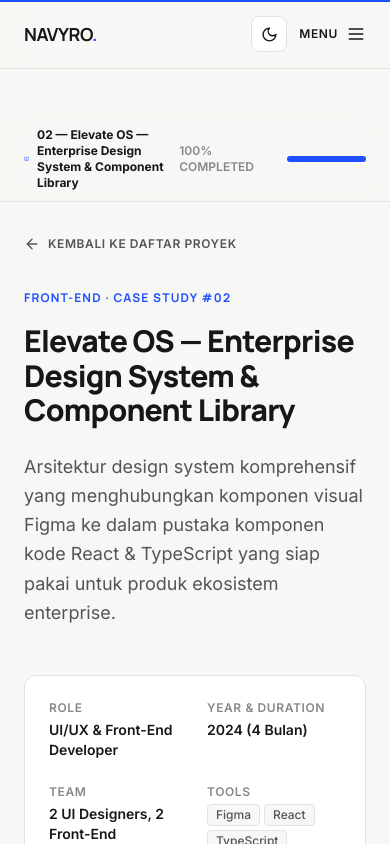
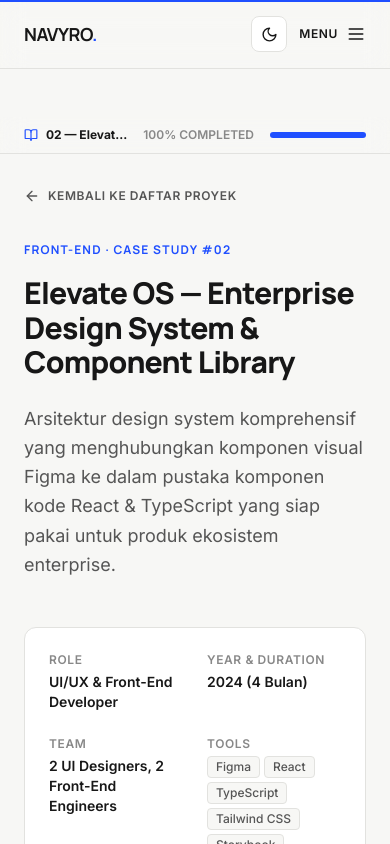
Before and after one commit to Navyro/navyro-bagaskara-portfolio, a Next.js app: page /work/elevate-design-system in a window 390 px wide. Shown: the top 844 px of the page. Built offline with nearby package versions, Linux system fonts and the light colour scheme.

Commit message:
fix(sticky-offsets): single --header-h token for navbar, progress bar, menu and sticky headings

```diff
--- a/app/globals.css
+++ b/app/globals.css
@@ -3,12 +3,27 @@
 @tailwind utilities;
 
 @layer base {
+  /* Layout metrics — single sources of truth for sticky offsets.
+     --header-h must equal the rendered height of <header>; the header pins its own
+     height to this token so the two can never drift apart. */
+  :root {
+    --header-h: 69px;
+    --sticky-gap: 24px;
+  }
+
+  @media (min-width: 1024px) {
+    :root {
+      --header-h: 77px;
+    }
+  }
+
   /* Light Theme Tokens */
   :root {
     --background: #F7F7F5;
     --surface: #FFFFFF;
     --text-primary: #171717;
     --text-secondary: #555555;
+    /* Informative tertiary text: >= 4.5:1 on both --background and --surface. */
     --text-muted: #888888;
     --border: #E2E2DF;
     --accent: #1F4FFF;
--- a/components/CaseStudySection.tsx
+++ b/components/CaseStudySection.tsx
@@ -22,7 +22,7 @@ export default function CaseStudySection({
       <div className="grid grid-cols-1 gap-6 lg:grid-cols-12">
         {/* Left Column Section Title */}
         <div className="lg:col-span-4">
-          <h3 className="font-heading text-xl font-bold tracking-tight text-text-primary lg:text-2xl sticky top-24">
+          <h3 className="font-heading text-xl font-bold tracking-tight text-text-primary lg:text-2xl sticky top-[calc(var(--header-h)+var(--sticky-gap)+13px)]">
             {title}
           </h3>
         </div>
--- a/components/MobileMenu.tsx
+++ b/components/MobileMenu.tsx
@@ -4,6 +4,7 @@ import React from "react";
 import Link from "next/link";
 import { usePathname } from "next/navigation";
 import { ArrowUpRight } from "lucide-react";
+import { profileData } from "@/data/profile";
 
 interface MobileMenuProps {
   isOpen: boolean;
@@ -23,7 +24,7 @@ export default function MobileMenu({ isOpen, onClose }: MobileMenuProps) {
   ];
 
   return (
-    <div className="fixed inset-x-0 top-[61px] z-30 flex flex-col border-b border-border bg-background px-6 py-8 shadow-lg md:hidden animate-in slide-in-from-top-2">
+    <div className="fixed inset-x-0 top-[var(--header-h)] z-30 flex flex-col border-b border-border bg-background px-6 py-8 shadow-lg md:hidden animate-in slide-in-from-top-2">
       <nav className="flex flex-col gap-6">
         {links.map((link) => {
           const active =
@@ -55,10 +56,10 @@ export default function MobileMenu({ isOpen, onClose }: MobileMenuProps) {
       <div className="mt-8 pt-4">
         <p className="text-xs text-text-muted">Direct Email</p>
         <a
-          href="mailto:navyro.bagaskara@email.com"
+          href={`mailto:${profileData.email}`}
           className="text-sm font-medium text-text-primary hover:underline"
         >
-          navyro.bagaskara@email.com
+          {profileData.email}
         </a>
       </div>
     </div>
--- a/components/Navbar.tsx
+++ b/components/Navbar.tsx
@@ -27,8 +27,8 @@ export default function Navbar() {
     <>
       <ScrollProgressBar />
 
-      <header className="sticky top-0 z-40 w-full border-b border-border bg-background/90 backdrop-blur-md transition-all duration-200">
-        <div className="mx-auto flex max-w-editorial items-center justify-between px-6 py-4 lg:px-12 lg:py-5">
+      <header className="sticky top-0 z-40 h-[var(--header-h)] w-full border-b border-border bg-background/90 backdrop-blur-md transition-all duration-200">
+        <div className="mx-auto flex h-full max-w-editorial items-center justify-between px-6 lg:px-12">
           {/* Logo / Brand Name */}
           <Link
             href="/"
--- a/components/ReadingProgressBar.tsx
+++ b/components/ReadingProgressBar.tsx
@@ -28,19 +28,19 @@ export default function ReadingProgressBar({
   }, [scrollYProgress]);
 
   return (
-    <div className="sticky top-[61px] z-30 w-full border-b border-border bg-background/95 backdrop-blur-md transition-all py-2.5">
+    <div className="sticky top-[var(--header-h)] z-30 w-full border-b border-border bg-background/95 backdrop-blur-md transition-all py-2.5">
       <div className="mx-auto flex max-w-editorial items-center justify-between px-6 lg:px-12 text-xs font-semibold">
-        <div className="flex items-center gap-2 text-text-secondary">
-          <BookOpen size={14} className="text-accent" />
-          <span className="hidden sm:inline font-heading uppercase text-text-muted">
+        <div className="flex min-w-0 items-center gap-2 text-text-secondary">
+          <BookOpen size={14} className="flex-shrink-0 text-accent" />
+          <span className="hidden flex-shrink-0 font-heading uppercase text-text-muted sm:inline">
             Reading Case Study:
           </span>
-          <span className="text-text-primary font-bold">
+          <span className="truncate font-bold text-text-primary">
             {number} — {title}
           </span>
         </div>
 
-        <div className="flex items-center gap-4 text-text-muted">
+        <div className="ml-4 flex flex-shrink-0 items-center gap-4 text-text-muted">
           <span>{readingPercent}% COMPLETED</span>
           <div className="h-1.5 w-24 overflow-hidden rounded-full bg-border">
             <motion.div
--- a/tailwind.config.ts
+++ b/tailwind.config.ts
@@ -28,6 +28,12 @@ const config: Config = {
       maxWidth: {
         editorial: "1280px",
       },
+      height: {
+        header: "var(--header-h)",
+      },
+      inset: {
+        header: "var(--header-h)",
+      },
       borderRadius: {
         btn: "8px",
         card: "12px",
```
Also changed, not shown: 1 other file (tests, documents, lock files or other folders).
